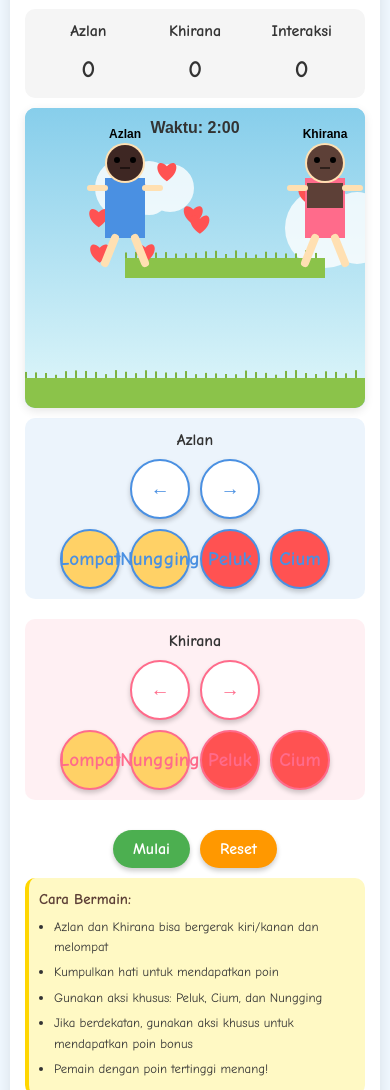
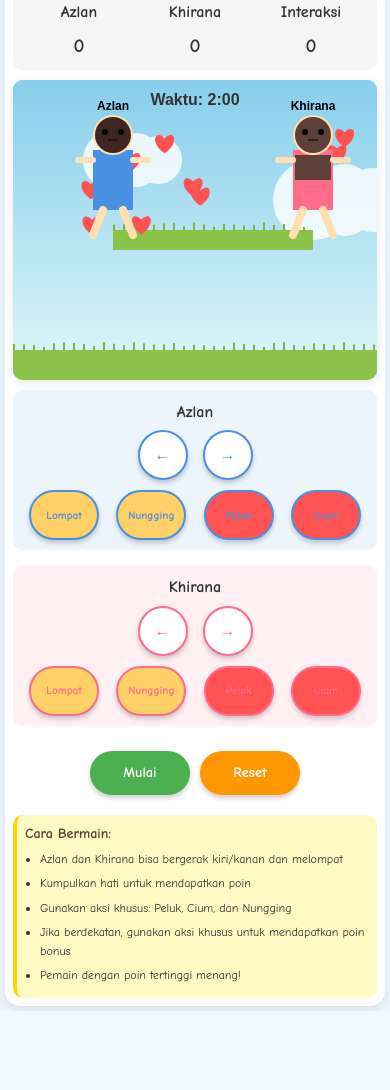
Before and after one commit to dafidpalevi1/game, a plain HTML site: page index.html in a window 390 px wide. Shown: the part 74-1164 px from the top of the page. After the commit the page ends 1085 px from the top, so only its background shows below. Drawn offline with Linux system fonts and the light colour scheme.

Commit message:
Add files via upload

```diff
--- a/index.html
+++ b/index.html
@@ -26,10 +26,8 @@
             color: #333;
             line-height: 1.6;
             padding: 10px;
-            overflow: hidden;
-            height: 100vh;
-            display: flex;
-            flex-direction: column;
+            overflow-x: hidden;
+            min-height: 100vh;
         }
 
         .container {
@@ -39,14 +37,15 @@
             border-radius: 15px;
             padding: 15px;
             box-shadow: 0 5px 15px rgba(0,0,0,0.1);
-            flex: 1;
             display: flex;
             flex-direction: column;
+            min-height: calc(100vh - 20px);
         }
 
         header {
             text-align: center;
             margin-bottom: 15px;
+            flex-shrink: 0;
         }
 
         h1 {
@@ -63,6 +62,7 @@
             background-color: #f5f5f5;
             padding: 10px;
             border-radius: 10px;
+            flex-shrink: 0;
         }
 
         .score-box {
@@ -84,7 +84,7 @@
             position: relative;
             overflow: hidden;
             box-shadow: 0 3px 10px rgba(0,0,0,0.1);
-            min-height: 300px; /* Tambahkan tinggi minimum */
+            min-height: 300px;
         }
 
         #gameCanvas {
@@ -97,6 +97,7 @@
             display: flex;
             flex-direction: column;
             gap: 10px;
+            flex-shrink: 0;
         }
 
         .player-controls {
@@ -112,6 +113,7 @@
             align-items: center;
             padding: 10px;
             border-radius: 10px;
+            min-width: 0; /* Penting untuk flexbox di mobile */
         }
 
         .azlan-controls {
@@ -126,6 +128,8 @@
             font-weight: bold;
             margin-bottom: 5px;
             font-size: 1rem;
+            text-align: center;
+            width: 100%;
         }
 
         .movement-buttons {
@@ -133,13 +137,15 @@
             justify-content: center;
             gap: 10px;
             margin-bottom: 10px;
+            width: 100%;
         }
 
         .action-buttons {
             display: flex;
             justify-content: center;
-            gap: 10px;
+            gap: 5px;
             flex-wrap: wrap;
+            width: 100%;
         }
 
         .control-btn {
@@ -158,6 +164,7 @@
             user-select: none;
             -webkit-user-select: none;
             touch-action: manipulation;
+            flex-shrink: 0;
         }
 
         .control-btn:active {
@@ -180,11 +187,15 @@
             border: none;
             color: #333;
             font-weight: bold;
+            font-size: 0.9rem;
+            padding: 5px;
         }
 
         .special-btn {
             background-color: #FF5252;
             color: white;
+            font-size: 0.9rem;
+            padding: 5px;
         }
 
         .game-buttons {
@@ -192,16 +203,18 @@
             justify-content: center;
             gap: 10px;
             margin-top: 10px;
+            flex-shrink: 0;
         }
 
         .game-btn {
-            padding: 10px 20px;
+            padding: 12px 20px;
             border: none;
             border-radius: 50px;
             font-size: 1rem;
             font-weight: bold;
             cursor: pointer;
             box-shadow: 0 3px 5px rgba(0,0,0,0.2);
+            min-width: 120px;
         }
 
         #startBtn {
@@ -221,6 +234,7 @@
             margin-top: 10px;
             border-left: 4px solid #FFD600;
             font-size: 0.8rem;
+            flex-shrink: 0;
         }
 
         .instructions h3 {
@@ -261,8 +275,40 @@
             display: none;
         }
 
+        /* PERBAIKAN: Scrollable container untuk kontrol di mobile */
+        .controls-container {
+            max-height: 50vh;
+            overflow-y: auto;
+            -webkit-overflow-scrolling: touch;
+            padding-bottom: 10px;
+        }
+
+        /* PERBAIKAN: Style untuk scrollbar */
+        .controls-container::-webkit-scrollbar {
+            width: 8px;
+        }
+
+        .controls-container::-webkit-scrollbar-track {
+            background: #f1f1f1;
+            border-radius: 10px;
+        }
+
+        .controls-container::-webkit-scrollbar-thumb {
+            background: #c1c1c1;
+            border-radius: 10px;
+        }
+
+        .controls-container::-webkit-scrollbar-thumb:hover {
+            background: #a8a8a8;
+        }
+
         /* Responsive adjustments for very small screens */
-        @media (max-width: 350px) {
+        @media (max-width: 480px) {
+            .container {
+                padding: 10px;
+                min-height: calc(100vh - 20px);
+            }
+
             .control-btn {
                 width: 50px;
                 height: 50px;
@@ -278,39 +324,148 @@
             }
 
             .control-btn.action-btn, .control-btn.special-btn {
+                font-size: 0.7rem;
+                width: 70px;
+                height: 50px;
+                border-radius: 25px;
+                padding: 5px;
+            }
+
+            .player-controls {
+                flex-direction: column;
+                gap: 15px;
+            }
+
+            .game-info {
+                padding: 8px;
+            }
+
+            .score {
+                font-size: 1.2rem;
+            }
+
+            .game-btn {
+                padding: 10px 15px;
+                font-size: 0.9rem;
+                min-width: 100px;
+            }
+
+            .movement-buttons {
+                gap: 15px;
+            }
+
+            /* PERBAIKAN: Pastikan semua elemen terlihat di mobile */
+            .controls {
+                gap: 15px;
+            }
+
+            .instructions {
+                font-size: 0.75rem;
+                padding: 8px;
+            }
+        }
+
+        /* Perbaikan untuk layar sangat kecil */
+        @media (max-width: 350px) {
+            .control-btn {
+                width: 45px;
+                height: 45px;
+                font-size: 0.9rem;
+            }
+
+            .control-btn.action-btn, .control-btn.special-btn {
+                width: 65px;
+                height: 45px;
+                font-size: 0.65rem;
+            }
+
+            .game-btn {
+                padding: 8px 12px;
                 font-size: 0.8rem;
-                padding: 5px;
+                min-width: 90px;
+            }
+
+            h1 {
+                font-size: 1.1rem;
             }
         }
 
         /* Landscape orientation adjustments */
-        @media (max-height: 500px) and (orientation: landscape) {
+        @media (max-height: 600px) and (orientation: landscape) {
             .container {
                 flex-direction: row;
+                flex-wrap: wrap;
+            }
+
+            header {
+                width: 100%;
+            }
+
+            .game-info {
+                width: 100%;
             }
 
             .game-area {
                 flex: 2;
                 margin-right: 10px;
+                min-height: 250px;
             }
 
             .controls {
                 flex: 1;
+                min-width: 200px;
             }
 
             .instructions {
                 display: none;
             }
-        }
-
-        /* Perbaikan untuk layar sangat kecil */
-        @media (max-width: 480px) {
+
             .player-controls {
                 flex-direction: column;
             }
-
-            .control-group {
-                margin-bottom: 10px;
+        }
+
+        /* PERBAIKAN: Untuk tablet dan layar sedang */
+        @media (min-width: 768px) and (max-width: 1024px) {
+            .container {
+                max-width: 95%;
+            }
+
+            .control-btn {
+                width: 65px;
+                height: 65px;
+            }
+
+            .control-btn.action-btn, .control-btn.special-btn {
+                width: 80px;
+                height: 60px;
+                font-size: 0.8rem;
+            }
+        }
+
+        /* PERBAIKAN: Untuk mencegah overflow horizontal */
+        @media (max-width: 480px) {
+            body {
+                padding: 5px;
+            }
+
+            .container {
+                padding: 8px;
+            }
+
+            .action-buttons {
+                justify-content: space-around;
+            }
+        }
+
+        /* PERBAIKAN: Pastikan tombol dapat diklik dengan mudah di mobile */
+        @media (max-width: 480px) {
+            .control-btn {
+                min-height: 44px; /* Ukuran minimum untuk touch target */
+            }
+
+            .game-btn {
+                min-height: 44px;
             }
         }
     </style>
@@ -318,7 +473,7 @@
 <body>
     <div class="container">
         <header>
-            <h1>Azlan & Khirana</h1>
+            <h1>Azlan & Khirana - Animasi Lengkap</h1>
         </header>
 
         <div class="game-info">
@@ -347,6 +502,8 @@
             </div>
         </div>
 
+        <!-- PERBAIKAN: Tambahkan container untuk kontrol yang bisa di-scroll -->
+        <div class="controls-container">
             <div class="controls">
                 <div class="player-controls">
                     <div class="control-group azlan-controls">
@@ -383,6 +540,7 @@
                     <button class="game-btn" id="resetBtn">Reset</button>
                 </div>
             </div>
+        </div>
 
         <div class="instructions">
             <h3>Cara Bermain:</h3>
```
Lines whose indentation alone changed are shown as unchanged.
